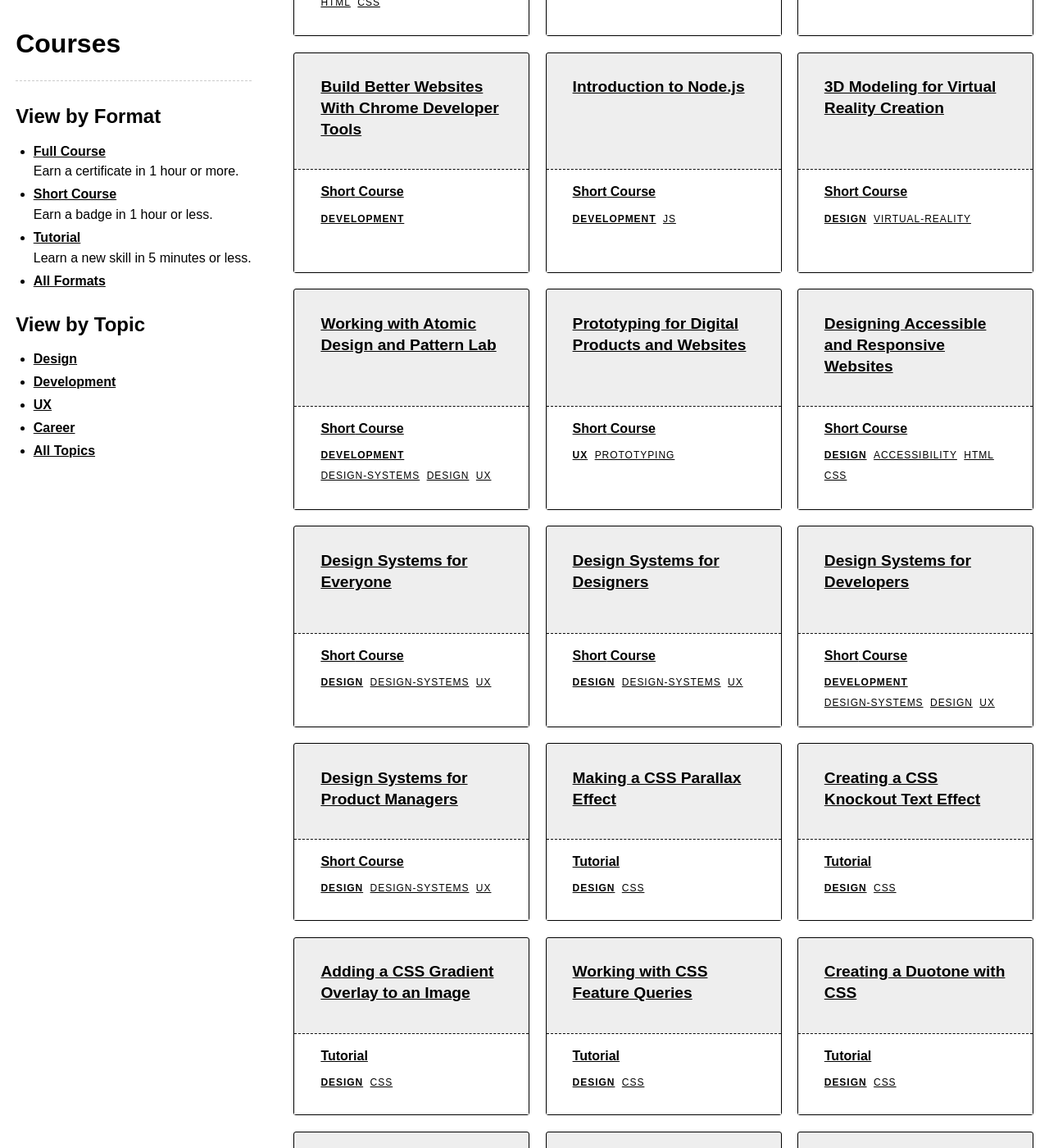
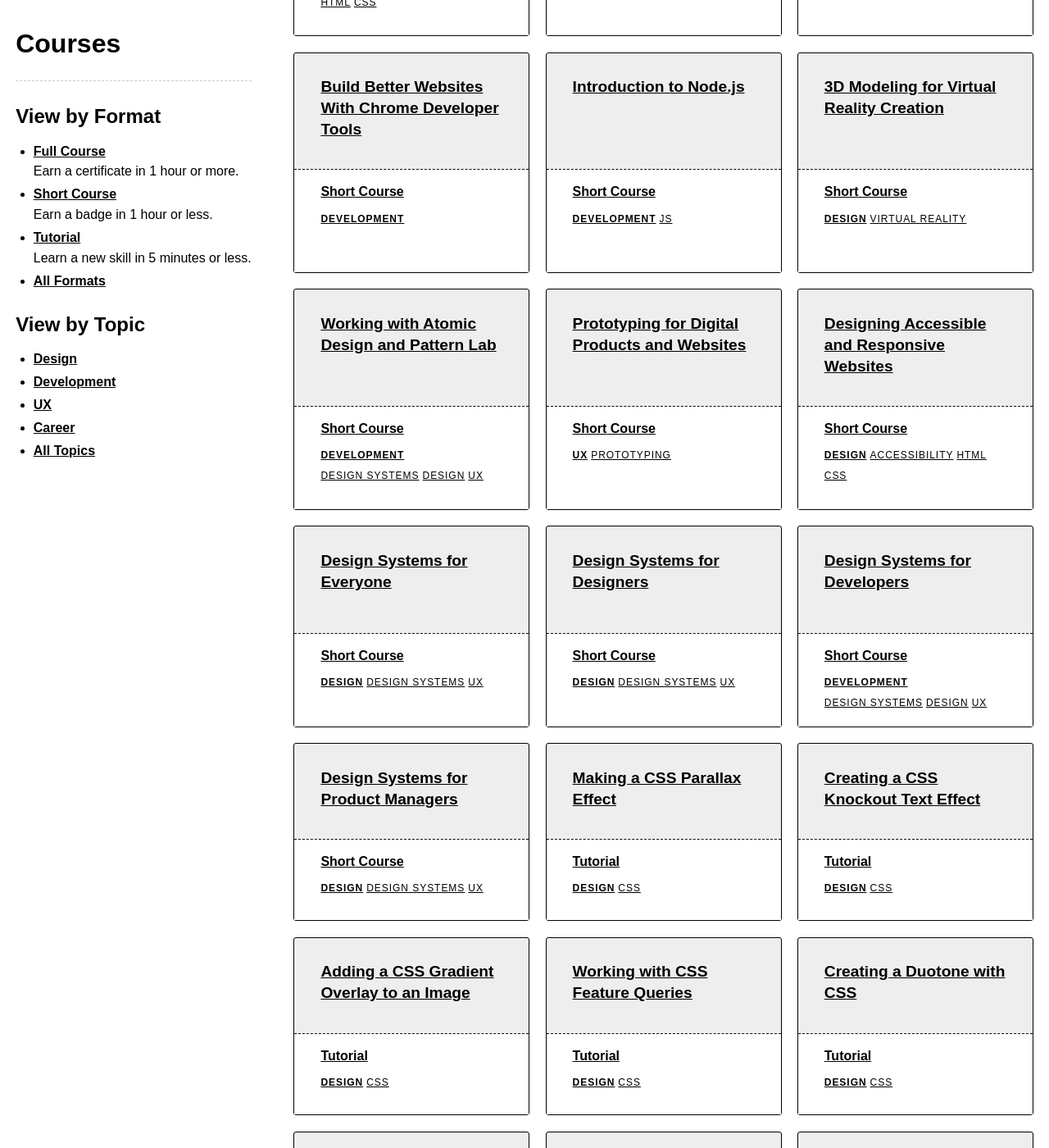
Before and after one commit to andrewpmiller/navigation-prototype, a Jekyll site: the page built from index.html, in a window 1280 px wide and 1400 px high, scrolled down 1269 px. Shown: the whole window at 82% size. Built offline with Jekyll 4.4.1, drawn with Linux system fonts in a browser that asks for light colours; some of the changed text lies outside the part shown.

Commit message:
Update URL logic and markup formatting
- Update URL paths
- Update nested quotes styling
- Add whitespace control

```diff
--- a/index.html
+++ b/index.html
@@ -12,6 +12,7 @@
   <meta name="author" content="Aquent Gymnasium (Justin Gagne, Andrew Miller)">
 </head>
 
+{% assign base_path = "https://courses.gymna.si" %}
 {% assign courses_catalog = site.data.courses | sort %}
 {% assign take5_catalog = site.data.take5 | sort %}
 
@@ -93,14 +94,14 @@
         {%- assign tag_class = tag_class | slice: 0, trim_last -%}
         <li class="full {{ tag_class }}">
           <header>
-            <h2><a href="{{ item.url }}">{{ item.title }}</a></h2>
+            <h2><a href="{{ item.url | prepend: base_path }}">{{ item.title }}</a></h2>
           </header>
           <aside>
             <p class="format"><a href="#{{ item.course_type }}">{{ item.course_type }}</a></p>
             <ul class="topics">
-              {% for tag in item.tags %}
-              <li><a href="#{{ tag | downcase }}">{{ tag }}</a></li>
-              {% endfor %}
+              {%- for tag in item.tags -%}
+              <li><a href="#{{ tag | downcase }}">{{ tag | replace: '-', ' ' }}</a></li>
+              {%- endfor -%}
             </ul>
           </aside>
         </li>
@@ -120,14 +121,14 @@
         {%- assign tag_class = tag_class | slice: 0, trim_last -%}
         <li class="short {{ tag_class }}">
           <header>
-            <h2><a href="{{ item.url }}">{{ item.title }}</a></h2>
+            <h2><a href="{{ item.url | prepend: base_path }}">{{ item.title }}</a></h2>
           </header>
           <aside>
             <p class="format"><a href="#{{ item.course_type }}">{{ item.course_type }}</a></p>
             <ul class="topics">
-              {% for tag in item.tags %}
-              <li><a href="#{{ tag | downcase }}">{{ tag }}</a></li>
-              {% endfor %}
+              {%- for tag in item.tags -%}
+              <li><a href="#{{ tag | downcase }}">{{ tag | replace: '-', ' ' }}</a></li>
+              {%- endfor -%}
             </ul>
           </aside>
         </li>
@@ -147,14 +148,14 @@
         {%- assign tag_class = tag_class | slice: 0, trim_last -%}
         <li class="tutorial {{ tag_class }}">
           <header>
-            <h2><a href="{{ item.url }}">{{ item.title }}</a></h2>
+            <h2><a href="{{ base_path | append: '/courses/take5/' }}{{ item.title | slugify }}">{{ item.title }}</a></h2>
           </header>
           <aside>
-            <p class="format"><a href="#{{ item.course_type | replace: "take5", "tutorial" }}">{{ item.course_type | replace: "take5", "tutorial" }}</a></p>
+            <p class="format"><a href="#{{ item.course_type | replace: 'take5', 'tutorial' }}">{{ item.course_type | replace: 'take5', 'tutorial' }}</a></p>
             <ul class="topics">
-              {% for tag in item.tags %}
-              <li><a href="#{{ tag | downcase }}">{{ tag }}</a></li>
-              {% endfor %}
+              {%- for tag in item.tags -%}
+              <li><a href="#{{ tag | downcase }}">{{ tag | replace: '-', ' ' }}</a></li>
+              {%- endfor -%}
             </ul>
           </aside>
         </li>
```
